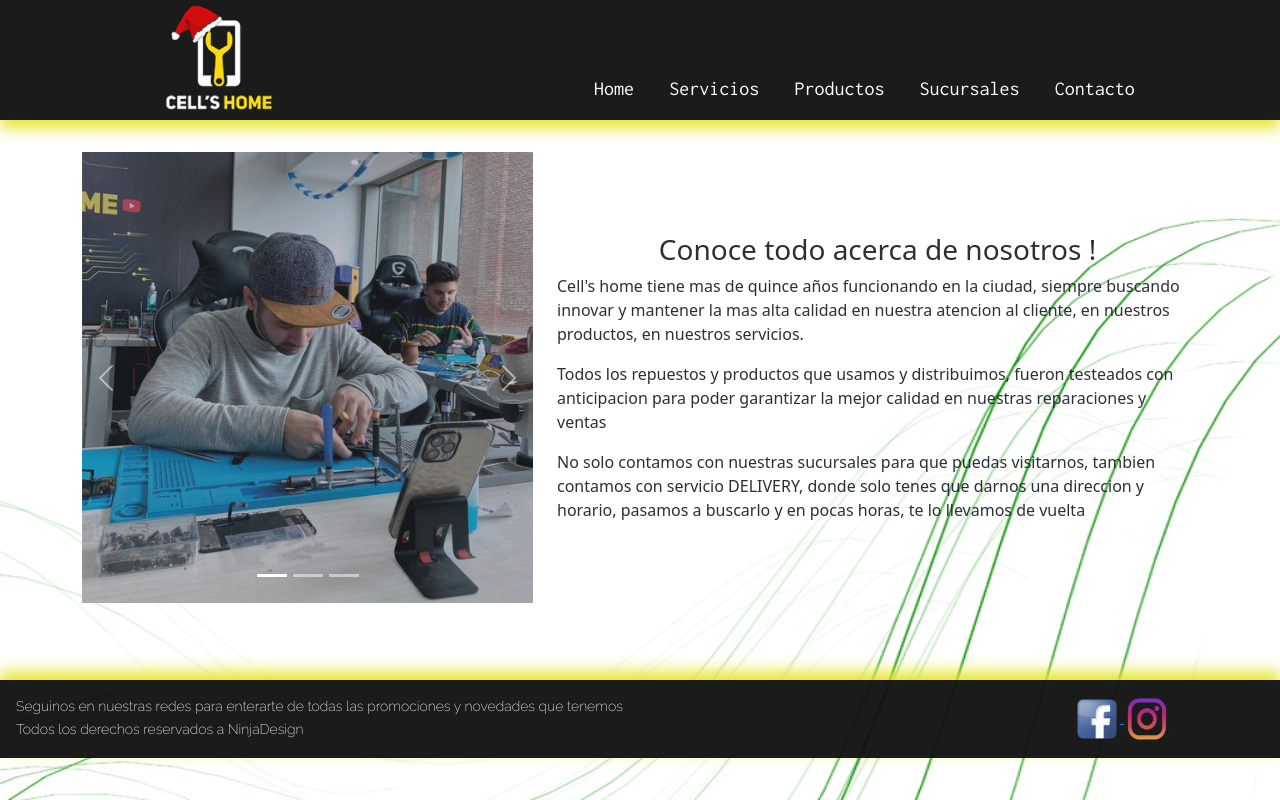
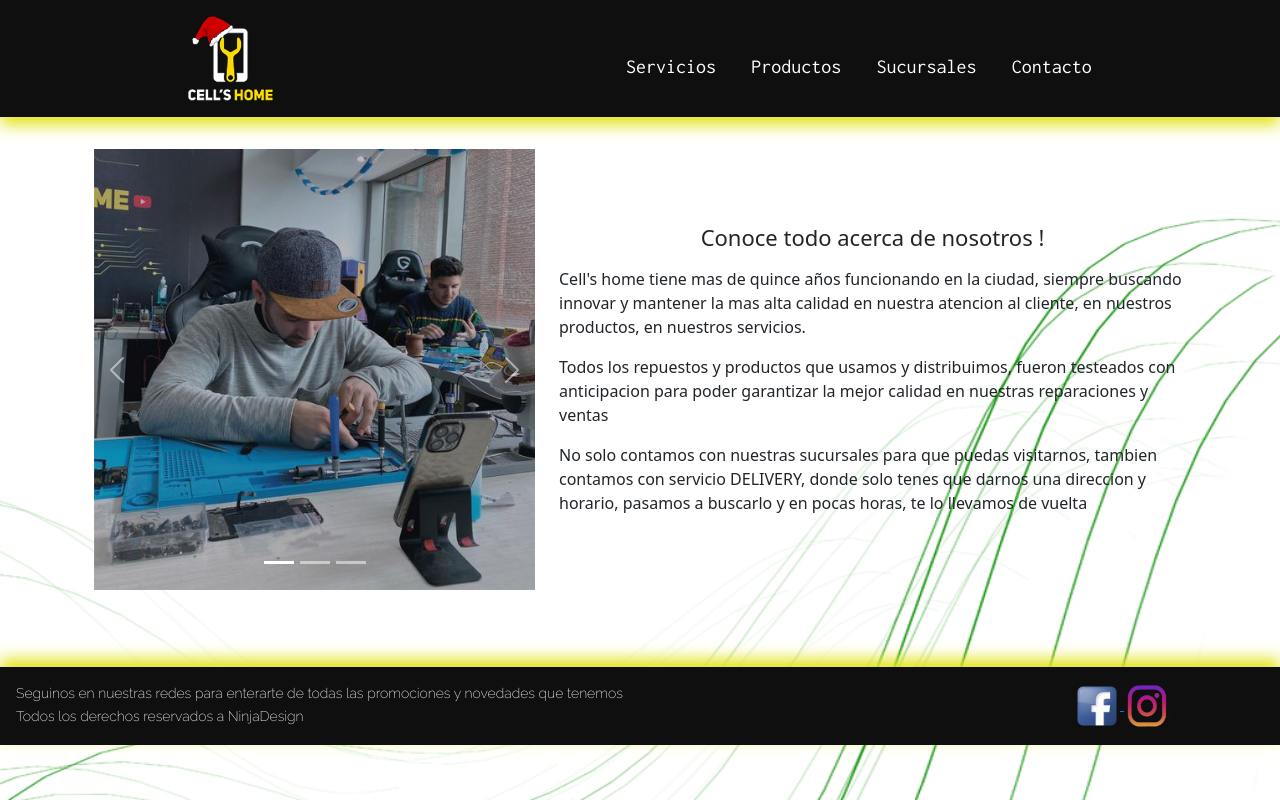
Before and after one commit to bertiAlan/PF-Berti, a website: page index.html in a window 1280 px wide. Drawn offline with nearby package versions, Linux system fonts and the light colour scheme.

Commit message:
Nuevo Nav y detalles finales

```diff
--- a/index.html
+++ b/index.html
@@ -5,8 +5,9 @@
   <meta charset="UTF-8">
   <meta http-equiv="X-UA-Compatible" content="IE=edge">
   <meta name="viewport" content="width=device-width, initial-scale=1.0">
-  <meta name="description" content="Bienvenid@ a la web de Cell's Home en Rosario, el mejor servicio técnico especializado en celulares">
-  <meta name="keywords" content="CELULAR, REPARACION, SERVICIO, TECNICO, REPUESTOS, CALIDAD">
+  <meta name="description"
+    content="Bienvenid@ a la web de Cell's Home en Rosario, el mejor servicio técnico especializado en celulares">
+  <meta name="keywords" content="CELULAR, REPARACION, SERVICIO, TECNICO, REPUESTOS, CALIDAD, CELL'S HOME">
   <!-- Link de tipografia -->
   <link rel="preconnect" href="https://fonts.googleapis.com">
   <link rel="preconnect" href="https://fonts.gstatic.com" crossorigin>
@@ -28,15 +29,15 @@
 <body>
   <!-- Header y Menu -->
   <header>
-    <div class="divLogo">
-      <a href="index.html"><img src="img/logo-cells-home.png" alt="Logo de Cell's Home">
-      </a>
-    </div>
-    <nav>
-      <ul>
-        <a href="index.html">
-          <li class="homeButton">Home</li>
-        </a>
+    <a href="index.html"><img src="img/logo-cells-home.png" alt="logo"></a>
+    <nav class="navbar navbar-expand-sm navbar-dark">
+      <button class="navbar-toggler ms-auto" type="button" data-bs-toggle="collapse" data-bs-target="#MenuNav">
+        <span class="navbar-toggler-icon"></span>
+      </button>
+
+
+      <div class="collapse navbar-collapse " id="MenuNav">
+        <ul class="nav navbar-nav navbar-right">
           <a href="pages/servicios.html">
             <li>Servicios</li>
           </a>
@@ -50,6 +51,7 @@
             <li>Contacto</li>
           </a>
         </ul>
+      </div>
     </nav>
   </header>
 
@@ -57,7 +59,8 @@
   <!-- Contenido principal de index -->
   <!-- Carrousel -->
   <main class="container mainIndex">
-    <div class="row mt-4">
+    <h1 class="tituloIndex textoMqSm">Conoce todo acerca de Cell's Home Rosario !</h1>
+    <div class="row" id="contenedorCarrousel">
       <div id="carouselExampleCaptions"
         class="carousel slide carousel-fade col-10 col-sm-10 col-md-7 col-lg-6 col-xl-5">
         <div class="carousel-indicators">
@@ -72,22 +75,22 @@
           <div class="carousel-item active">
             <img src="img/reparando.jpg" class="d-block w-100" alt="Imagen reparando celular">
             <div class="carousel-caption d-block d-md-none border border-light rounded border-3">
-              <h5>Reparaciones en el dia</h5>
-              <p>Sabemos lo imprescindible que es tu celular</p>
+              <h5 class="titulosImg">Reparaciones en el dia</h5>
+              <p class="parrafosImg">Sabemos lo imprescindible que es tu celular</p>
             </div>
           </div>
           <div class="carousel-item">
             <img src="img/repuestos.jpg" class="d-block w-100" alt="Imagen de repuestos de calidad">
             <div class="carousel-caption d-block d-md-none border border-light rounded border-3">
-              <h5>Repuestos de primera calidad</h5>
-              <p>Trabajamos con repuestos 100% testeados</p>
+              <h5 class="titulosImg">Repuestos de primera calidad</h5>
+              <p class="parrafosImg">Trabajamos con repuestos 100% testeados</p>
             </div>
           </div>
           <div class="carousel-item">
             <img src="img/servitec.jpg" class="d-block w-100" alt="Imagen de servicio tecnico">
             <div class="carousel-caption d-block d-md-none border border-light rounded border-3">
-              <h5>Atendemos en sucursales y delivery</h5>
-              <p>Podes traerlo o podemos pasartelo a buscar, VOS ELEGIS</p>
+              <h5 class="titulosImg">Atendemos en sucursales y delivery</h5>
+              <p class="parrafosImg">Podes traerlo o podemos pasartelo a buscar, VOS ELEGIS</p>
             </div>
           </div>
         </div>
@@ -102,6 +105,7 @@
           <span class="visually-hidden">Next</span>
         </button>
       </div>
+      <!-- Textos para pantallas grandes -->
       <div class="d-none d-md-block col-md-5 col-lg-6 col-xl-7 align-self-center">
         <h1 class="tituloIndex mt-3">Conoce todo acerca de nosotros !</h1>
         <p>
@@ -117,6 +121,15 @@
         </p>
       </div>
     </div>
+    <!-- Textos para pantallas pequeñas -->
+    <p class="textoMqSm primerP">En esta web vas a encontrar todo lo que necesitas saber para que tu celular vuelva a
+      ser lo que
+      era</p>
+    <p class="textoMqSm">
+      Cell's home tiene mas de quince años funcionando en la ciudad, siempre buscando innovar y mantener la mas alta
+      calidad en nuestra atencion al cliente, en nuestros productos, en nuestros servicios.
+    </p>
+
   </main>
 
   <!-- Pie de pagina, derechos y redes sociales-->
--- a/scss/html/_general.scss
+++ b/scss/html/_general.scss
@@ -10,38 +10,44 @@
 
 /* Estilo de header y nav */
 header {
-    height: 15vh;
+    padding: 1rem;
     font-family: $fontHead;
-    font-size: small;
     background-color: $colHeadFoot;
+    font-size: medium;
+    box-shadow: 0px 8px 15px $colShadow;
     display: flex;
     justify-content: space-around;
-    box-shadow: 0px 8px 15px $colShadow;
+    gap: 0.5rem;
 
-    .divLogo {
-        padding-left: 1.3rem;
-        img {
-            padding-top: 0.3rem;
-            height: 92%;
-        }
+    img {
+        width: 85px;
+        height: 85px;
     }
 
     nav {
-        align-self: flex-end;
-        ul {
-            list-style: none;
-            display: flex;
-            gap: 1rem;
+        width: 40%;
+
+        button {
+            align-items: end;
+            justify-content: end;
+        }
+
+        .navbar-nav.navbar-right {
+
+            position: relative;
+
             a {
-                color: white;
                 text-decoration: none;
-                .homeButton {
-                        display: none;
-                    }
-                }
+                color: $colFoot;
+            }
+
+            li {
+                padding-top: 1rem;
+                text-align: right;
             }
         }
     }
+}
 
 /* Estilo de footer */
 footer {
@@ -56,15 +62,19 @@ footer {
     display: grid;
     grid-template-columns: 3fr 1fr;
     grid-template-rows: repeat(2, 1fr);
+
     img {
-        @include iconos(46px,46px)
-        }
-    .seguinos,.derechos {
-        @include gridSpan(1,1);
+        @include iconos(46px, 46px)
+    }
+
+    .seguinos,
+    .derechos {
+        @include gridSpan(1, 1);
         color: $colFoot;
     }
+
     .redes {
-        @include gridSpan(1,2);
+        @include gridSpan(1, 2);
         justify-self: center;
     }
 
--- a/scss/html/_index.scss
+++ b/scss/html/_index.scss
@@ -1,10 +1,28 @@
 @import "../utilidades/variables";
 
 /* Estilos de main en Index*/
-.mainIndex{
+.mainIndex {
     margin-top: 2rem;
+
+    #contenedorCarrousel {
+        margin: auto;
+    }
+
+    .tituloIndex {
+        margin: 1rem 0rem;
+        text-align: center;
+        font-size: $sizeTituloSm;
+    }
+
+    .titulosImg {
+        font-size: 16px;
+    }
+
+    .parrafosImg {
+        font-size: 12px;
+    }
+
+    .primerP {
+        margin-top: 1rem;
+    }
 }
-.tituloIndex{
-    text-align: center;
-    font-size: $sizeTitulo;
-}
--- a/scss/html/_mq.scss
+++ b/scss/html/_mq.scss
@@ -1,15 +1,28 @@
 @import "../utilidades/mixin";
 
 /* MQ +577px */
-@media screen and (min-width:577px) {
+@media screen and (min-width:576px) {
     header {
         nav {
+            width: auto;
+
             ul {
                 gap: 1.8rem;
-                font-size: 16px;
+                font-size: 18px;
+
+                li {
+                    transition: 0.3s
+                }
+
+                li:hover {
+                    text-shadow: 0.5px 0.5px yellow;
+                    transition: 0.3s;
+                    border-bottom: 2.5px solid yellow;
+                }
             }
         }
     }
+
     .mainProductos {
         @include gridDesign(4, 3, 1rem);
     }
@@ -21,29 +34,10 @@
         background-image: url("../img/bgpic.png");
         background-size: cover;
         background-repeat: no-repeat;
-        opacity: 95%;
+    }
 
-        header {
-            nav {
-                ul {
-                    li {
-                        transition: 0.3s
-                    }
-
-                    li:hover {
-                        text-shadow: 0.5px 0.5px yellow;
-                        transition: 0.3s;
-                        border-bottom: 2.5px solid yellow;
-                    }
-
-                    a {
-                        .homeButton {
-                            display: inline;
-                        }
-                    }
-                }
-            }
-        }
+    .textoMqSm {
+        display: none;
     }
 
     .mainContacto {
@@ -61,6 +55,10 @@
     .mainSucursales {
         flex-flow: row wrap;
         justify-content: space-around;
+    }
+
+    footer{
+        top: 5rem;
     }
 }
 
--- a/scss/utilidades/_variables.scss
+++ b/scss/utilidades/_variables.scss
@@ -4,3 +4,4 @@ $colFoot: white;
 $fontHead: 'Inconsolata', monospace;
 $fontFoot: 'Raleway', sans-serif;
 $sizeTitulo: 28px;
+$sizeTituloSm: 22px;
```
Also changed, not shown: pages/contacto.html (+10 -9 lines), pages/productos.html (+11 -9 lines), pages/servicios.html (+10 -9 lines), pages/sucursales.html (+10 -9 lines), css/main.css. Lines whose indentation alone changed are shown as unchanged.
